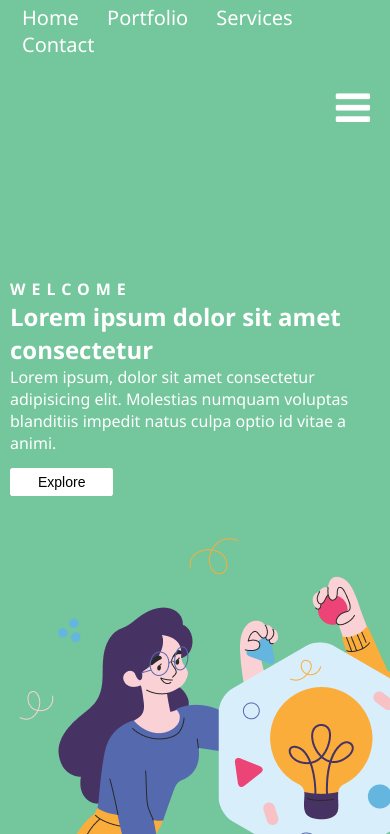
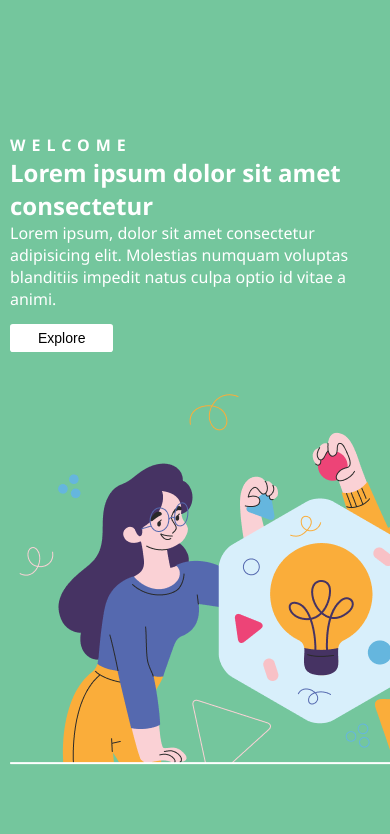
Before and after one commit to MonikaJaraite/12-naujas-projektas, a website: page index.html in a window 390 px wide. Shown: the part 136-970 px from the top of the page. Drawn offline with Linux system fonts and the light colour scheme.

Commit message:
Hidden menu

```diff
--- a/index.html
+++ b/index.html
@@ -14,7 +14,7 @@
             <div class="col-6 col-md-6 col-lg-6 col-xl-6 col-xxl-6">
                 <img class="logo" src="./img/Logo.png" alt="Logo">
             </div>
-            <nav class="menu hidden-sm visible-md col-md-6 col-lg-6 col-xl-6 col-xxl-6">
+            <nav class="menu hidden visible-md col-md-6 col-lg-6 col-xl-6 col-xxl-6">
                 <a class="link" href="#">Home</a>
                 <a class="link" href="#">Portfolio</a>
                 <a class="link" href="#">Services</a>
```
